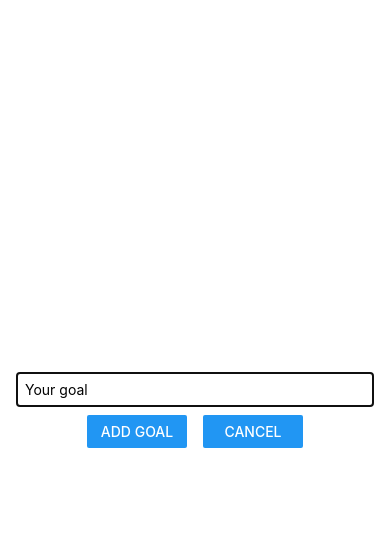
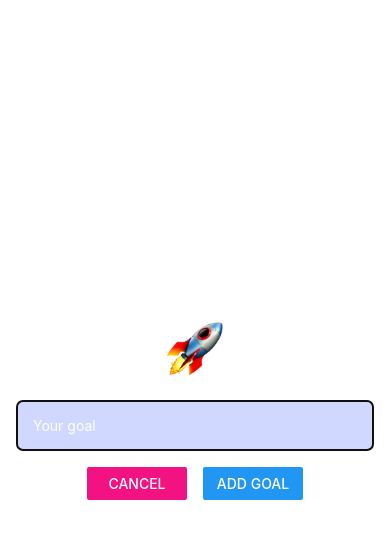
Before and after one commit to berdibekovadilet/goals-mobile-app, a React Native app: screen / in a window 390 px wide. Both pictures are taken after a click on the button "ADD NEW GOAL". Shown: the top 538 px of the page. Built offline with nearby package versions, Linux system fonts and the light colour scheme.

Commit message:
added GoalInput component

```diff
--- a/App.js
+++ b/App.js
@@ -1,3 +1,4 @@
+import { StatusBar } from "expo-status-bar";
 import { useState } from "react";
 import { StyleSheet, View, FlatList, Button } from "react-native";
 import GoalInput from "./components/GoalInput";
@@ -29,10 +30,11 @@ export default function App() {
     });
   }
   return (
+    <>
+      <StatusBar style="auto" />
       <View style={styles.appContainer}>
         <Button
           title="Add New Goal"
-        color="#5e0acc"
           visible={modalIsVisible}
           onPress={startAddGoalHandler}
         />
@@ -61,13 +63,14 @@ export default function App() {
           />
         </View>
       </View>
+    </>
   );
 }
 
 const styles = StyleSheet.create({
   appContainer: {
     flex: 1,
-    paddingTop: 50,
+    paddingTop: 72,
     paddingHorizontal: 16,
   },
   goalsContainer: {
--- a/app.json
+++ b/app.json
@@ -9,14 +9,12 @@
     "splash": {
       "image": "./assets/splash.png",
       "resizeMode": "contain",
-      "backgroundColor": "#ffffff"
+      "backgroundColor": "#FFFFFF"
     },
     "updates": {
       "fallbackToCacheTimeout": 0
     },
-    "assetBundlePatterns": [
-      "**/*"
-    ],
+    "assetBundlePatterns": ["**/*"],
     "ios": {
       "supportsTablet": true
     },
@@ -27,7 +25,7 @@
       }
     },
     "web": {
-      "favicon": "./assets/favicon.png"
+      "favicon": "./assets/rocket.png"
     }
   }
 }
--- a/components/GoalInput.jsx
+++ b/components/GoalInput.jsx
@@ -1,5 +1,12 @@
 import { useState } from "react";
-import { Button, Modal, StyleSheet, TextInput, View } from "react-native";
+import {
+  Button,
+  Modal,
+  StyleSheet,
+  TextInput,
+  View,
+  Image,
+} from "react-native";
 
 const GoalInput = ({
   goalInputHandler,
@@ -21,18 +28,24 @@ const GoalInput = ({
   return (
     <Modal visible={visible} animationType="slide">
       <View style={styles.inputContainer}>
+        <Image source={require("../assets/rocket.png")} style={styles.image} />
         <TextInput
           style={styles.textInput}
           placeholder="Your goal"
+          placeholderTextColor="#ffffff"
           onChangeText={goalInputHandler}
           value={enteredGoalText}
         />
         <View style={styles.buttonContainer}>
           <View style={styles.button}>
-            <Button title="Add goal" onPress={addGoalHandler} />
+            <Button
+              title="Cancel"
+              onPress={endAddGoalHandler}
+              color="#f31282"
+            />
           </View>
           <View style={styles.button}>
-            <Button title="Cancel" onPress={endAddGoalHandler} />
+            <Button title="Add goal" onPress={addGoalHandler} />
           </View>
         </View>
       </View>
@@ -52,14 +65,22 @@ const styles = StyleSheet.create({
     borderColor: "#ccc",
     padding: 16,
   },
+  image: {
+    width: 56,
+    height: 56,
+    marginBottom: 24,
+  },
   textInput: {
     borderWidth: 1,
-    borderColor: "#ccc",
+    borderColor: "#d0d8ff",
+    backgroundColor: "#d0d8ff",
+    color: "#120438",
+    borderRadius: 6,
     width: "100%",
-    padding: 8,
+    padding: 16,
   },
   buttonContainer: {
-    marginTop: 8,
+    marginTop: 16,
     flexDirection: "row",
   },
   button: {
```
Also changed, not shown: assets/rocket.png (added). Lines whose indentation alone changed are shown as unchanged.
